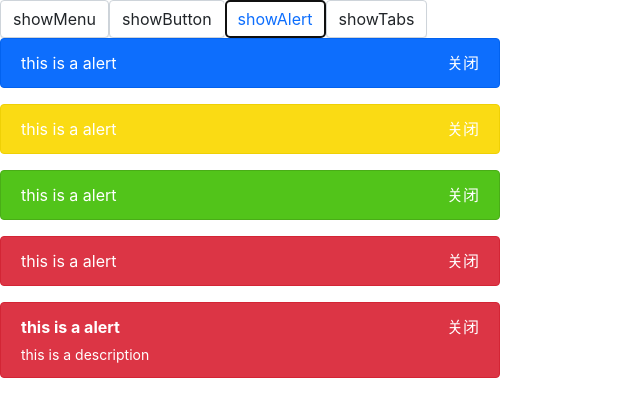
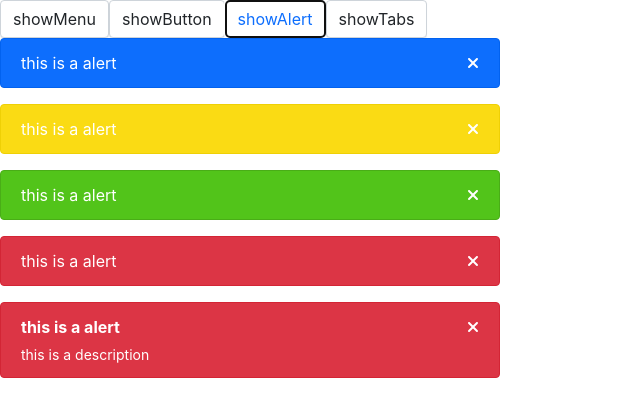
Before and after one commit to coderyjw/jw-ui-react, a React (Create React App) app: page / in a window 1280 px wide. Both pictures are taken after a click on the button "showAlert". Shown: the top 416 px of the page, without its empty margins (0-640 px from the left). Built offline with nearby package versions, Linux system fonts and the light colour scheme.

Commit message:
alert组件改造 添加Icon和Transition

```diff
--- a/src/App.tsx
+++ b/src/App.tsx
@@ -53,11 +53,11 @@ function App() {
 
       <Transition in={showAlert} timeout={300} animation="zoom-in-top">
         <div style={{width: "500px"}}>
-          <Alert title="this is a alert" type={AlertType.Default}/>
-          <Alert title="this is a alert" type={AlertType.Warning}/>
-          <Alert title="this is a alert" type={AlertType.Success}/>
-          <Alert title="this is a alert" type={AlertType.Danger}/>
-          <Alert title="this is a alert" description="this is a description" type={AlertType.Danger}/>
+          <Alert title="this is a alert" type="default"/>
+          <Alert title="this is a alert" type="warning"/>
+          <Alert title="this is a alert" type="success"/>
+          <Alert title="this is a alert" type="danger"/>
+          <Alert title="this is a alert" description="this is a description"  type="danger"/>
         </div>
       </Transition>
       <Transition in={showTabs} timeout={300} animation="zoom-in-top">
--- a/src/components/Alert/alert.tsx
+++ b/src/components/Alert/alert.tsx
@@ -1,12 +1,8 @@
 import React, {useState} from 'react'
 import classNames from 'classnames'
-
-export enum AlertType {
-  Default = 'default',
-  Success = 'success',
-  Danger = 'danger',
-  Warning = 'warning'
-}
+import Icon from '../Icon/icon'
+import Transition from '../Transition/transition';
+export type AlertType = 'default' | 'success' | 'danger' | 'warning'
 export interface AlertProps {
   title: React.ReactNode,
   description?: React.ReactNode,
@@ -38,22 +34,25 @@ const Alert: React.FC<AlertProps> = (props) => {
     setHide(true)
   }
 
-  if(!hide) {
-    return (
+  return (
+    <Transition
+      in={!hide}
+      timeout={300}
+      animation="zoom-in-top"
+    >
       <div className={classes}>
         <span className={titleClass}>{title}</span>
         {description &&  <p className="jw-alert-desc">{description}</p>}
-        {closable && <span className="jw-alert-close" onClick={handleClose}>关闭</span>}
+        {closable && <span className="jw-alert-close" onClick={handleClose}><Icon icon="times"/></span>}
       </div>
-    )
-  } else {
-    return null
-  }
+    </Transition>
+  )
+
 
 }
 
 Alert.defaultProps = {
-  type: AlertType.Default,
+  type: 'default',
   closable: true,
 }
 export default Alert
```
Also changed, not shown: 1 other file (tests, documents, lock files or other folders).
